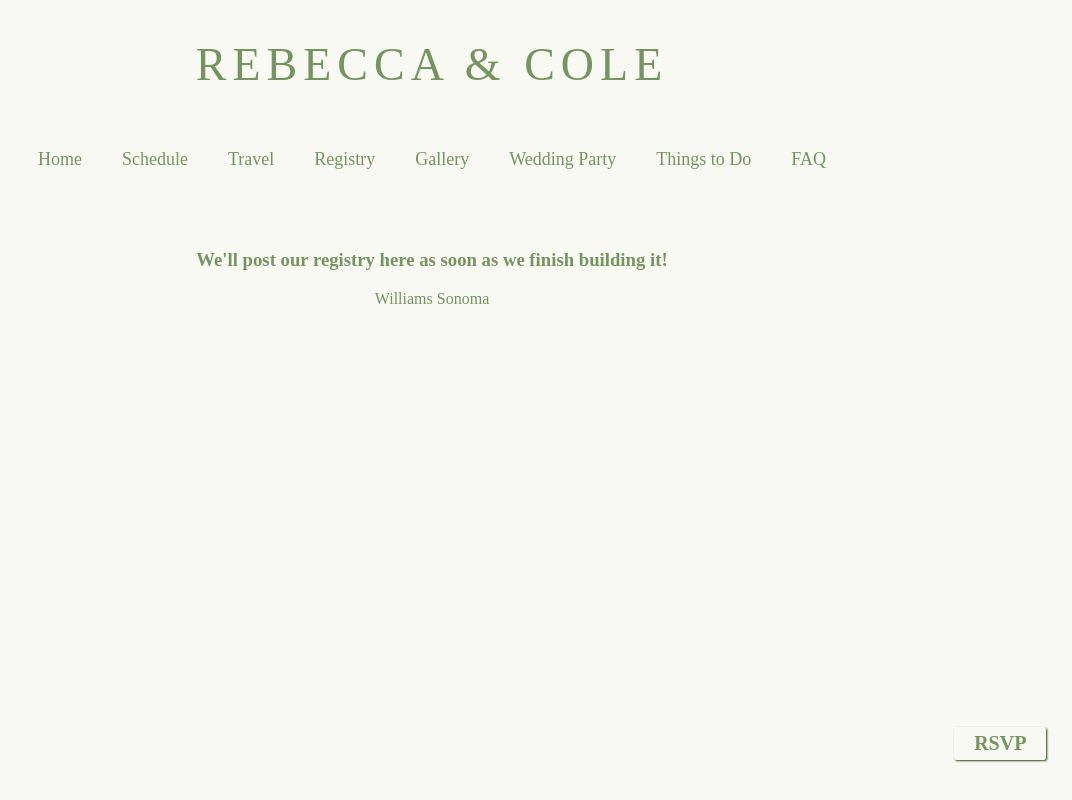
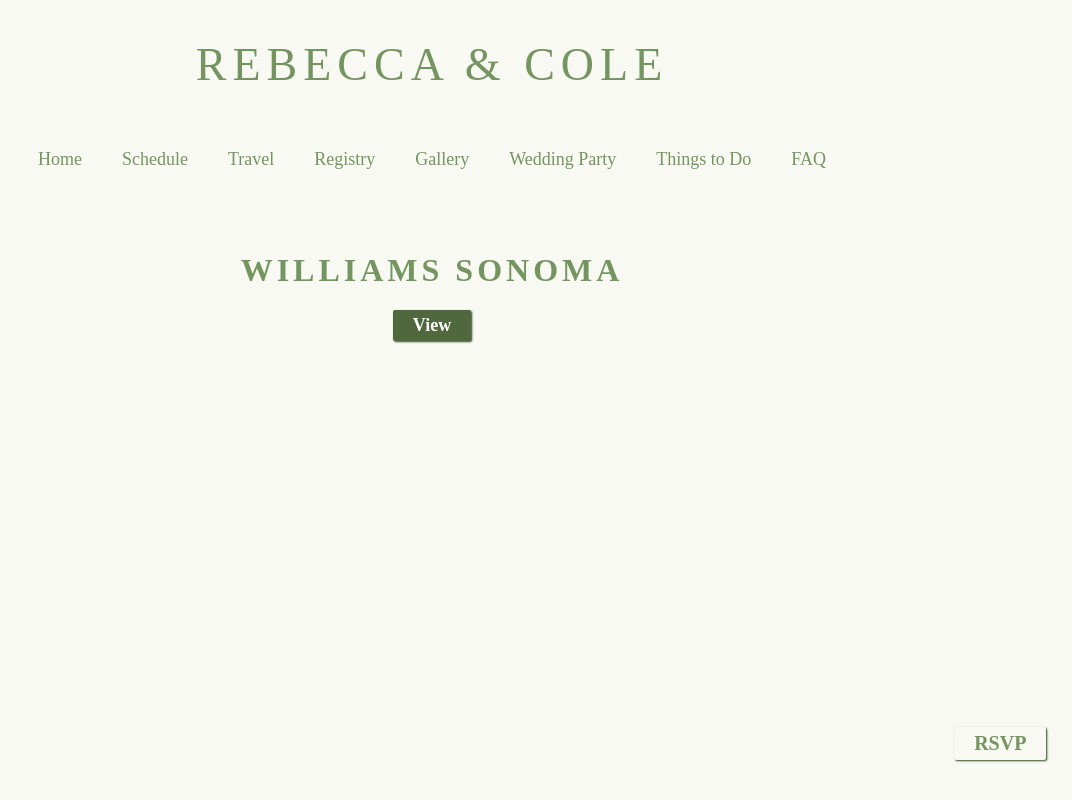
Before and after one commit to colecrum26/wedding, a React (Create React App) app in the folder wedding-website/: page /registry in a window 1280 px wide. Shown: the whole page, without its empty margins (208-1280 px from the left). Built offline with nearby package versions, Linux system fonts and the light colour scheme.

Commit message:
styling registry link

```diff
--- a/wedding-website/src/App.css
+++ b/wedding-website/src/App.css
@@ -240,3 +240,7 @@
   display: flex;
   flex-direction: row;
 }
+
+.registry-loc {
+  letter-spacing: 4px;
+}
--- a/wedding-website/src/pages/registry.jsx
+++ b/wedding-website/src/pages/registry.jsx
@@ -1,19 +1,20 @@
-import { NavLink } from "react-router-dom";
 import Header from "../components/header";
 import RSVPButton from "../components/rsvpBtn";
+import { NavLink } from "react-router-dom";
 
 export default function Registry() {
   return (
     <div className="page-container">
       <Header />
       <div className="content-wrapper">
-        <h3>We'll post our registry here as soon as we finish building it!</h3>
+        <h1 className="registry-loc">WILLIAMS SONOMA</h1>
         <NavLink
-          to="/https://www.williams-sonoma.com/registry/jp2xlwtlrt/registry-list.html"
+          className="faux"
+          to="https://www.williams-sonoma.com/registry/jp2xlwtlrt/registry-list.html"
           target="_blank"
           rel="noreferrer"
         >
-          Williams Sonoma
+          View
         </NavLink>
       </div>
       <RSVPButton />
```
